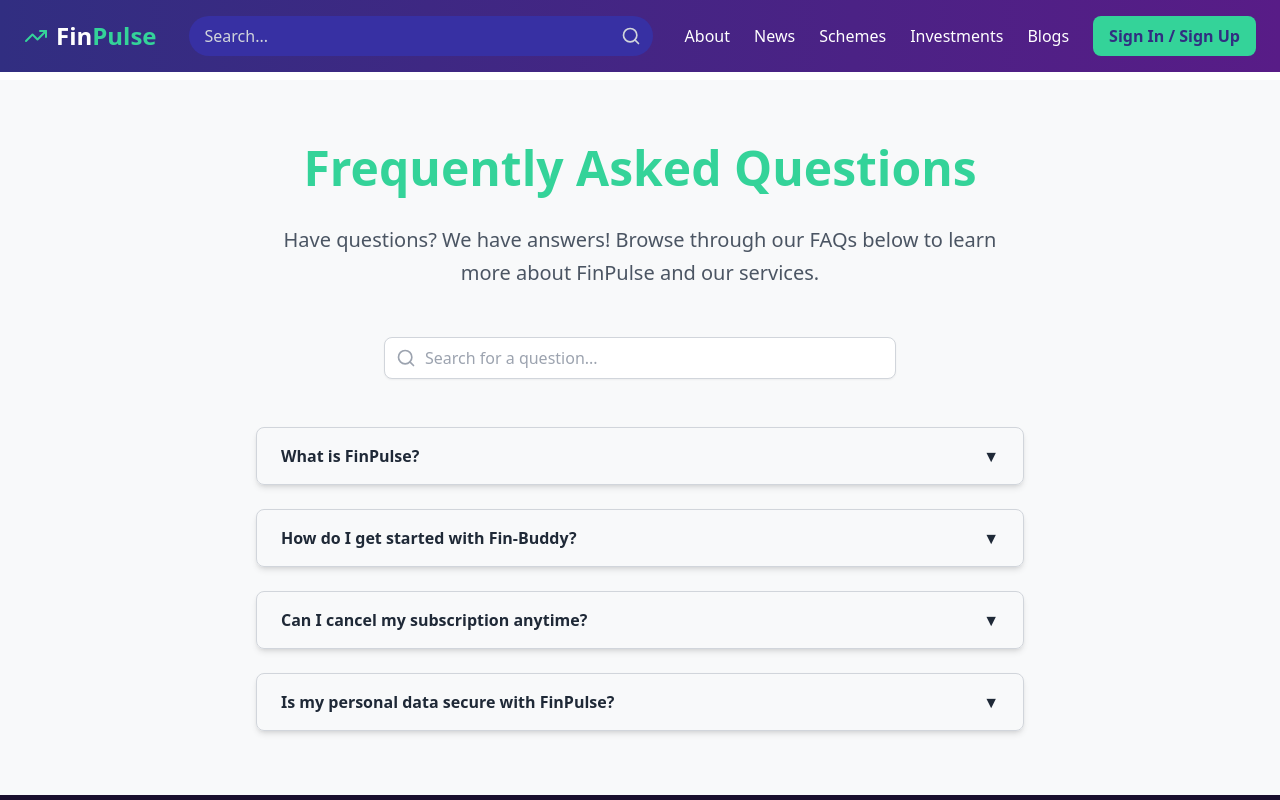
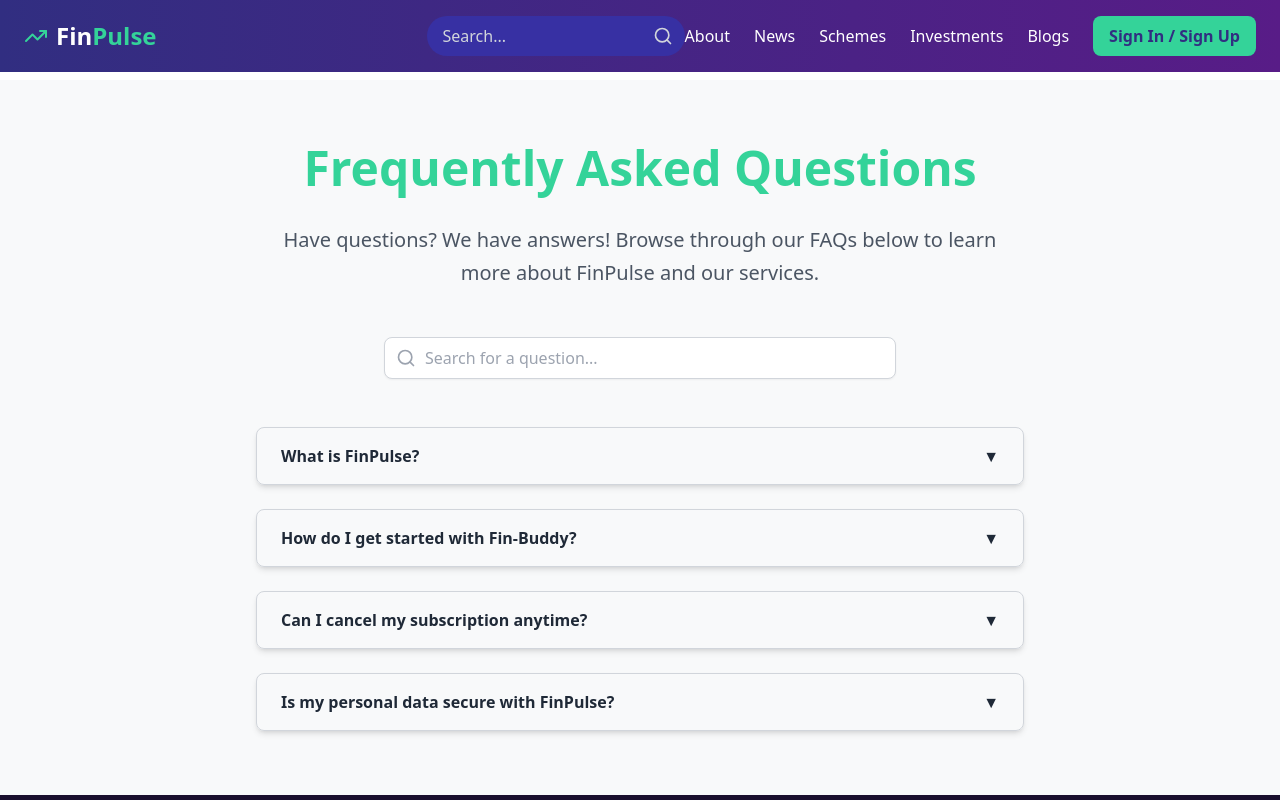
Before and after one commit to akshay0611/FinPulse, a React (Vite) app: page /faq in a window 1280 px wide. Shown: the top 800 px of the page. Built offline with nearby package versions, Linux system fonts and the light colour scheme; no server answers.

Commit message:
Updated nav

```diff
--- a/src/components/Navbar.tsx
+++ b/src/components/Navbar.tsx
@@ -12,7 +12,7 @@ const Navbar = () => {
         </Link>
       </div>
 
-      <div className="flex-1 max-w-xl mx-8">
+      <div className="flex-1 max-w-sm mx-auto" style={{ marginLeft: '270px' }}> {/* Apply inline style to shift the search bar */}
         <div className="relative">
           <input
             type="text"
@@ -24,17 +24,16 @@ const Navbar = () => {
       </div>
 
       <div className="flex items-center space-x-6">
-      <Link to="/about" className="hover:text-emerald-400">About</Link>
-      <Link to="/news" className="hover:text-emerald-400">News</Link>
-      <Link to="/schemes" className="hover:text-emerald-400">Schemes</Link>
-      <Link to="/investments" className="hover:text-emerald-400">Investments</Link>
+        <Link to="/about" className="hover:text-emerald-400">About</Link>
+        <Link to="/news" className="hover:text-emerald-400">News</Link>
+        <Link to="/schemes" className="hover:text-emerald-400">Schemes</Link>
+        <Link to="/investments" className="hover:text-emerald-400">Investments</Link>
         <a href="/blog" className="hover:text-emerald-400">Blogs</a>
         <Link to="/signin-signup">
           <button className="bg-emerald-400 px-4 py-2 rounded-lg text-indigo-900 font-bold hover:bg-emerald-500">
-          Sign In / Sign Up
+            Sign In / Sign Up
           </button>
         </Link>
-
       </div>
     </nav>
   );
```
